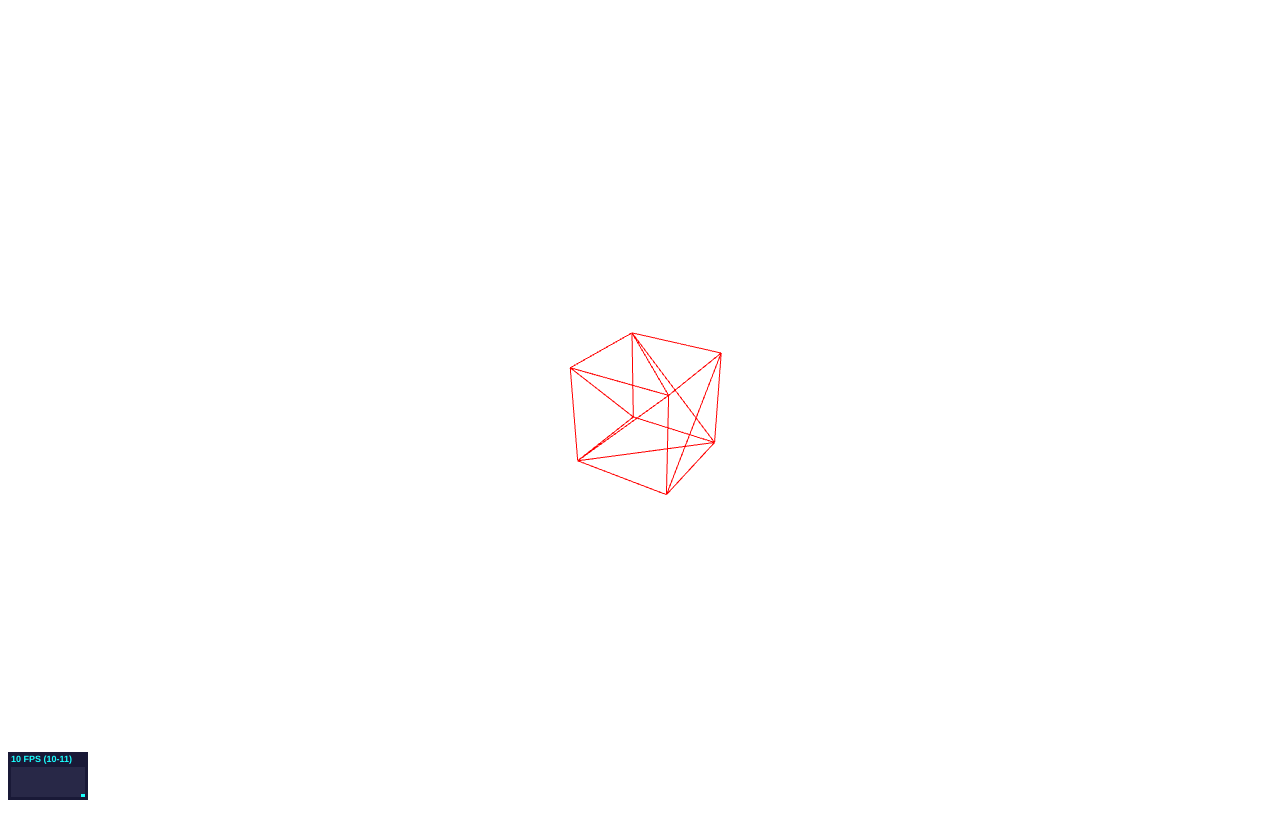
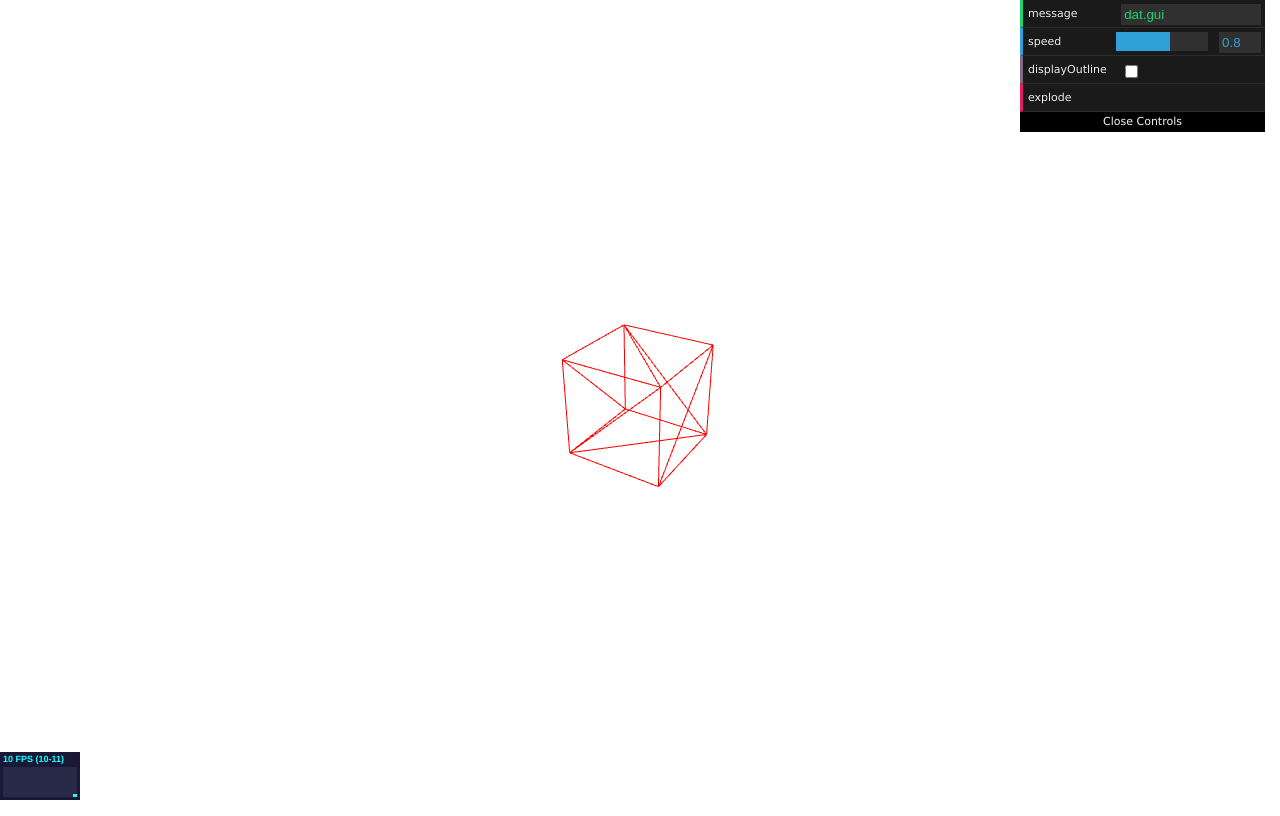
Before and after one commit to jcowles/demo-curve13, a plain HTML site: page index.html in a window 1280 px wide. Drawn offline with Linux system fonts and the light colour scheme; animation ran at ten frames a second.

Commit message:
Added readme and gui controls to index

```diff
--- a/index.html
+++ b/index.html
@@ -1,14 +1,38 @@
 <html>
     <head>
+        <!-- 3rd party libs -->
         <script src="js/three.min.js"></script>
         <script src="js/stats.min.js"></script>
+        <script src="js/dat.gui.min.js"></script>
+
+        <!-- our stuff -->
         <script src="js/core.js"></script>
     </head>
-    <body>
+    <body style="margin: 0; padding:0;">
         <script>
-            init();
-            animate();
+            var FizzyText = function() {
+              this.message = 'dat.gui';
+              this.speed = 0.8;
+              this.displayOutline = false;
+              this.explode = function() { };
+              // Define render logic ...
+            };
+
+            //
+            // Main entry point
+            //
+            window.onload = function() {
+                var text = new FizzyText();
+                var gui = new dat.GUI();
+                gui.add(text, 'message');
+                gui.add(text, 'speed', -5, 5);
+                gui.add(text, 'displayOutline');
+                gui.add(text, 'explode');
+
+                init();
+                animate();
+            };
+
         </script>
-
     </body>
 </html>
```
Also changed, not shown: 1 other file.
